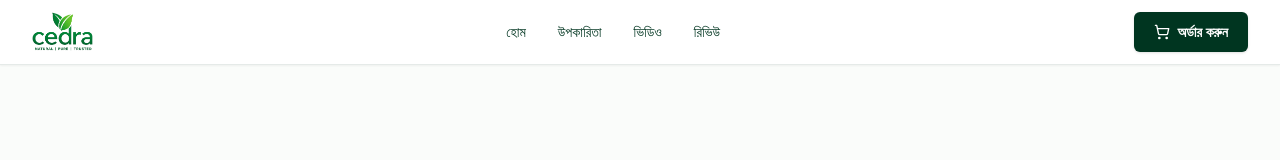
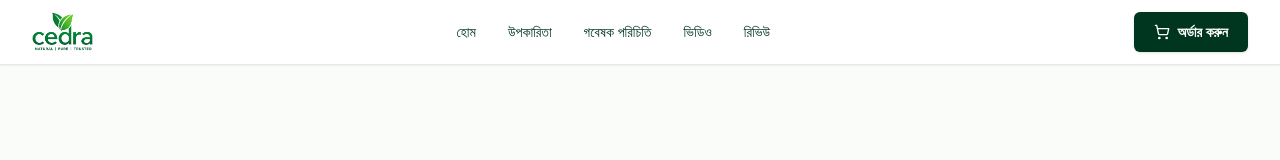
Before and after one commit to HasanHafizurRahman/d-cure-plus, a React (Vite) app: page / in a window 1280 px wide. Shown: the top 160 px of the page. Built offline with nearby package versions, Linux system fonts and the light colour scheme; a web font is replaced by a local one.

Commit message:
info updated

```diff
--- a/src/components/DosageGuide.tsx
+++ b/src/components/DosageGuide.tsx
@@ -1,7 +1,7 @@
 import { useState } from 'react';
 import { CheckCircle2, AlertTriangle, Check, RefreshCw, Sparkles } from 'lucide-react';
 import { motion, AnimatePresence } from 'motion/react';
-import productShowcaseImg from '../assets/product_showcase.jpg';
+import productShowcaseImg from '../assets/product_showcase.png';
 
 export default function DosageGuide() {
   // Dosage state for interactive dosage tracker
--- a/src/components/Hero.tsx
+++ b/src/components/Hero.tsx
@@ -1,6 +1,6 @@
 import { ArrowRight, ShoppingCart, ShieldCheck } from 'lucide-react';
 import { motion } from 'motion/react';
-import productShowcaseImg from '../assets/product_showcase.jpg';
+import productShowcaseImg from '../assets/product_showcase.png';
 import bottleImg from '../assets/bottle.png';
 
 export default function Hero() {
--- a/src/components/Navbar.tsx
+++ b/src/components/Navbar.tsx
@@ -41,6 +41,13 @@ export default function Navbar() {
               id="nav-benefits"
             >
               উপকারিতা
+            </button>
+            <button
+              onClick={() => scrollToSection('researcher')}
+              className="text-primary-dark hover:text-brand-green transition-colors font-medium text-sm cursor-pointer"
+              id="nav-researcher"
+            >
+              গবেষক পরিচিতি
             </button>
             <button
               onClick={() => scrollToSection('video')}
@@ -102,6 +109,13 @@ export default function Navbar() {
               উপকারিতা
             </button>
             <button
+              onClick={() => scrollToSection('researcher')}
+              className="block w-full text-left px-3 py-2.5 rounded-md text-base font-medium text-primary-dark hover:bg-white hover:text-brand-green transition-colors cursor-pointer"
+              id="mobile-nav-researcher"
+            >
+              গবেষক পরিচিতি
+            </button>
+            <button
               onClick={() => scrollToSection('video')}
               className="block w-full text-left px-3 py-2.5 rounded-md text-base font-medium text-primary-dark hover:bg-white hover:text-brand-green transition-colors cursor-pointer"
               id="mobile-nav-video"
```
Also changed, not shown: 1 other file (tests, documents, lock files or other folders).
